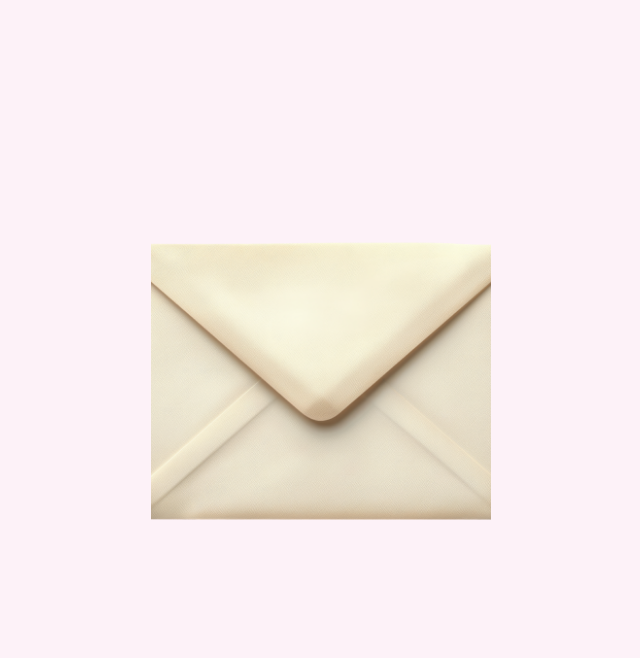
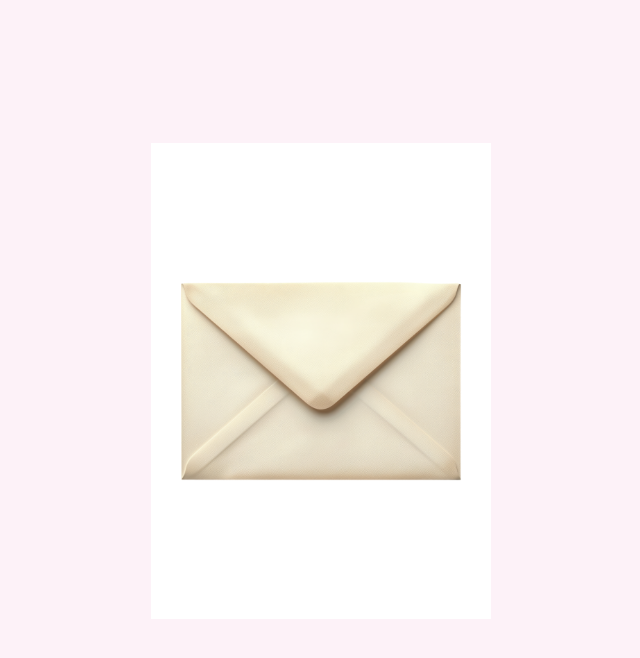
Before and after one commit to AjithMuthu/invitation, a plain HTML site: page index.html in a window 1280 px wide. Shown: the whole page, without its empty margins (319-959 px from the left). Drawn offline with Linux system fonts and the light colour scheme.

Commit message:
Update index.html

```diff
--- a/index.html
+++ b/index.html
@@ -28,13 +28,22 @@
       position:relative;
       width:min(340px,90vw);   /* phone-friendly max width */
     }
-    .envelope{
+    /*.envelope{
       position:absolute;inset:0;
       background:url('envelope.png') center/cover no-repeat;
       cursor:pointer;
       transition:opacity .8s ease;
       z-index:2;
-    }
+    }*/
+    .envelope {
+  position: absolute;
+  inset: 0;
+  background: url('envelope.png') center/contain no-repeat;
+  background-color: #fff; /* fallback background if image doesn't fill */
+  cursor: pointer;
+  transition: opacity 0.8s ease;
+  z-index: 2;
+}
     .invitation{
       width:100%;             /* ← full-bleed, no frame around it */
       border-radius:8px;
```
